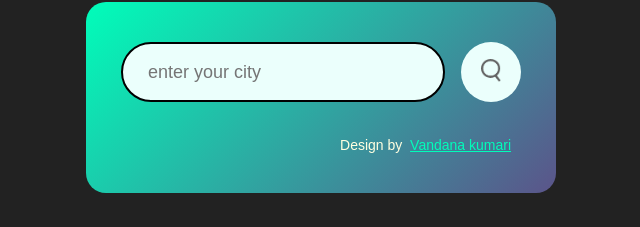
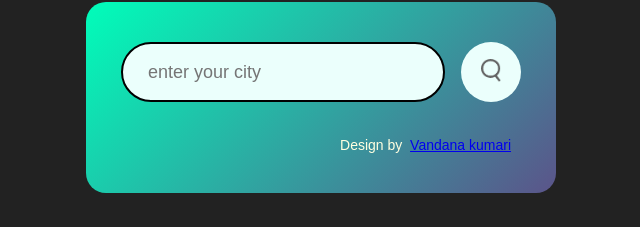
Before and after one commit to sampbitgithub/weather, a plain HTML site: page index.html in a window 1280 px wide. Shown: the part 98-325 px from the top of the page, without its empty margins (319-959 px from the left). Drawn offline with Linux system fonts and the light colour scheme.

Commit message:
Update style.css

```diff
--- a/style.css
+++ b/style.css
@@ -136,8 +136,8 @@ body{
 
 
 }
-.chandan{
-    color:#00feba;
+.myname{
+    color:#ffffff;
 
 
 }
```
